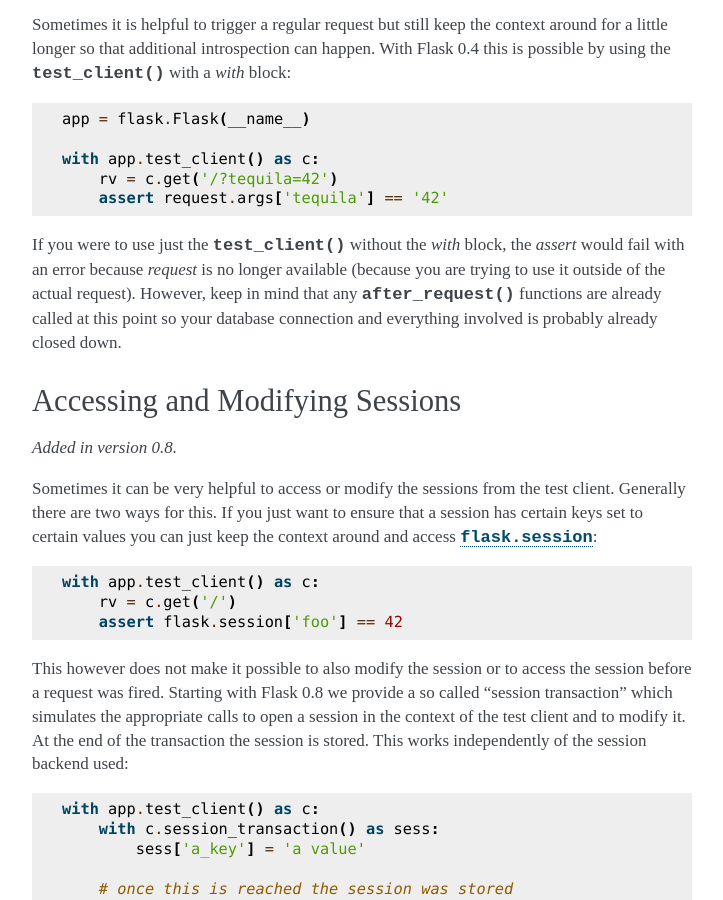
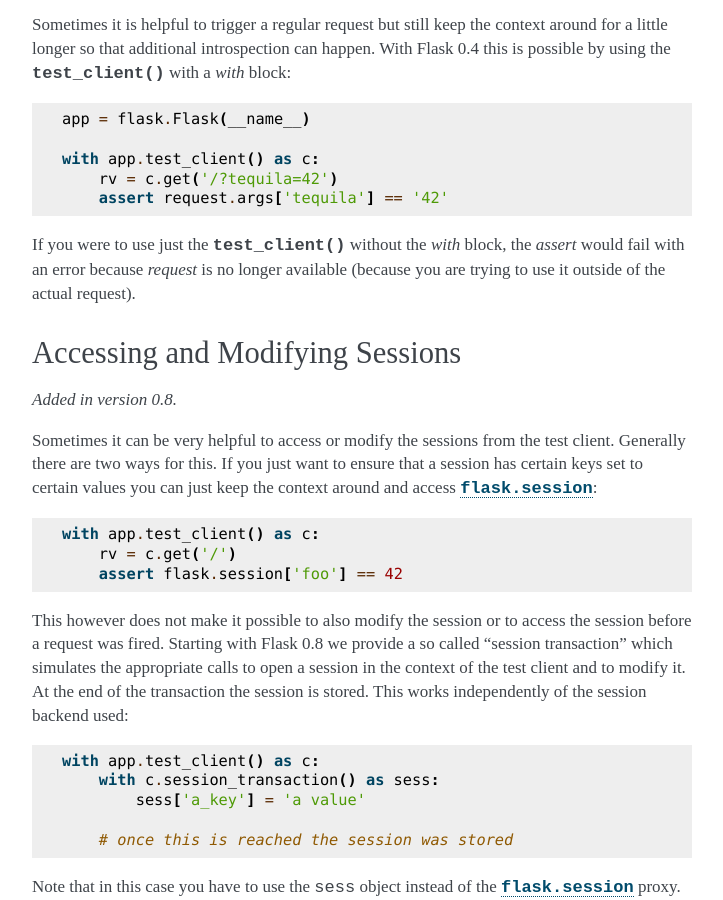
Before and after one commit to tokuda109/flask-docs-ja, a Sphinx documentation site: the page built from docs/testing.rst, in a window 1280 px wide and 900 px high, scrolled down 4826 px. Shown: the whole window, without its empty margins (388-1111 px from the left). Built offline with Sphinx 7.4.7, drawn with Linux system fonts in a browser that asks for light colours.

Commit message:
Updated flask

```diff
--- a/docs/testing.rst
+++ b/docs/testing.rst
@@ -300,9 +300,6 @@
 If you were to use just the :meth:`~flask.Flask.test_client` without
 the `with` block, the `assert` would fail with an error because `request`
 is no longer available (because you are trying to use it outside of the actual request).
-However, keep in mind that any :meth:`~flask.Flask.after_request` functions
-are already called at this point so your database connection and
-everything involved is probably already closed down.
 
 
 Accessing and Modifying Sessions
```
Also changed, not shown: 1 other file.
